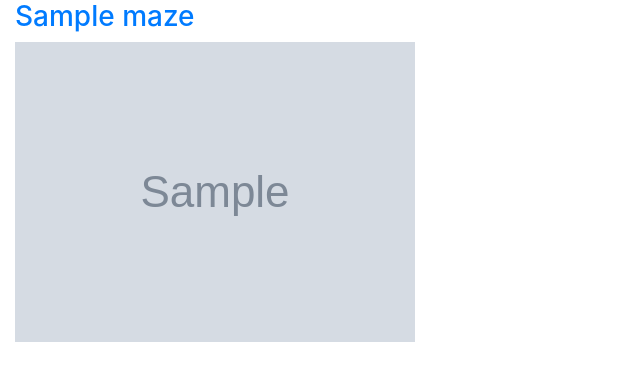
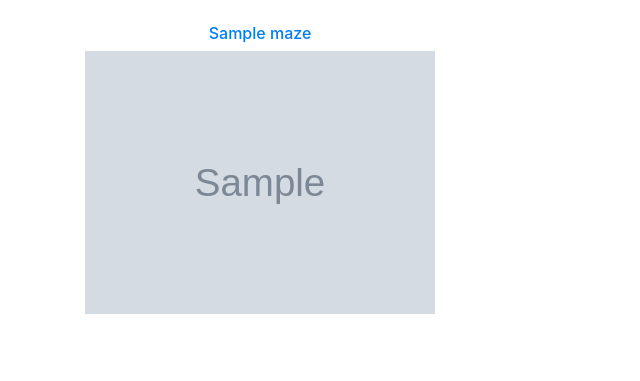
Before and after one commit to c-butcher/maze-ai, a Node server app: template views/mazes/list.pug in a window 1280 px wide. Shown: the part 56-437 px from the top of the page, without its empty margins (0-640 px from the left). Run offline with Node 20, Linux system fonts and the light colour scheme; the template is opened without the code that fills it: most values are stand-ins (such as "Sample title", 1, 10 or a date in 2020); grey boxes marked "Sample" are stand-in pictures; some libraries are stand-ins or nearby versions.

Commit message:
[WIP] - Updated list view.

```diff
--- a/views/layout.pug
+++ b/views/layout.pug
@@ -26,4 +26,4 @@ html(lang="en")
             block content
             block footer
 
-            br(style="clear: both")
+            br(class="clearfix")
--- a/views/mazes/list.pug
+++ b/views/mazes/list.pug
@@ -1,8 +1,9 @@
 extends ../layout.pug
 
 block content
-    section(id="mazes" class="maze-list")
-        each maze in mazes
-            a(class="maze" href="solve/" + maze.name)
-                h3= maze.name
-                img(src="web/images/" + maze.filename)
+    div(class="container")
+        div(class="row")
+            each maze in mazes
+                a(class="col-lg-4 mt-4" href="learn/configure/" + maze.name)
+                    h6(class="text-center") #{maze.name}
+                    img(class="mw-100 mh=100" src="web/images/" + maze.filename)
```
